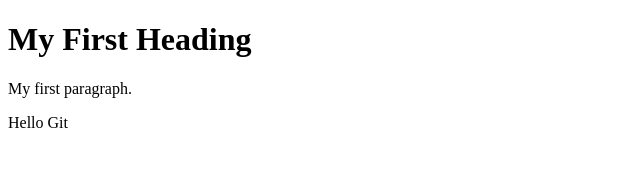
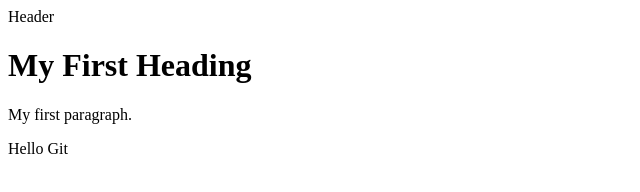
Before and after one commit to kamalwod/gitCrashCourse, a plain HTML site: page index.html in a window 1280 px wide. Shown: the whole page, without its empty margins (0-640 px from the left). Drawn offline with Linux system fonts and the light colour scheme.

Commit message:
Add header

```diff
--- a/index.html
+++ b/index.html
@@ -1,7 +1,8 @@
 <!DOCTYPE html>
 <html>
 <body>
-
+<header>Header
+</header>
 <h1>My First Heading</h1>
 
 <p>My first paragraph.</p>
```
